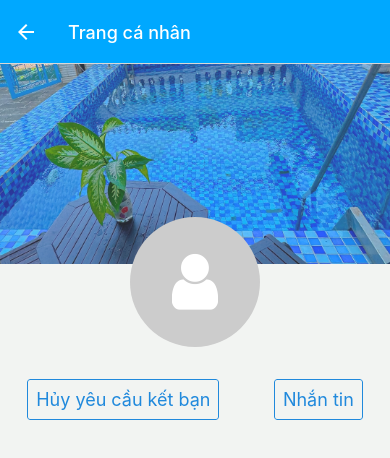
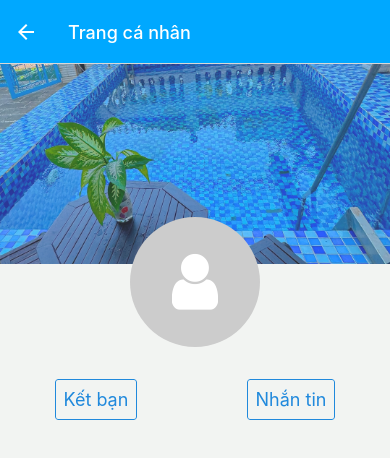
Before and after one commit to ChatBox-Project/fontend_zalo_mobile_v3, a React Native app: screen /UserProfileScreen in a window 390 px wide. Shown: the top 458 px of the page. Built offline with nearby package versions, Linux system fonts and the light colour scheme; no server answers.

Commit message:
fix song chuc nang gui yeu cau ket ban

```diff
--- a/api/user/request-add-friend-status.js
+++ b/api/user/request-add-friend-status.js
@@ -1,11 +1,14 @@
 import axios from "axios";
 import { HOST } from "../../config/Config";
 
-export const RequestAddFriendStatus = async (userId, tokenAccess) => {
-    const api = `${HOST}/users/request/status/${userId}`;
+export const RequestAddFriendStatus = async (userIdRecieve, userIdSend, tokenAccess) => {
+    const api = `${HOST}/users/request/status/${userIdSend}`;
     const code = await axios.get(api, {
         headers: {
             'Authorization': `Bearer ${tokenAccess}`
+        },
+        params: {
+            userId: userIdRecieve
         }
     });
     return code;
--- a/api/user/request-add-friend.js
+++ b/api/user/request-add-friend.js
@@ -1,17 +1,17 @@
 import axios from "axios";
 import {HOST} from "../../config/Config";
 
-axios.interceptors.request.use(request => {
-    console.log('Starting Request', JSON.stringify(request.headers, null, 2))
-    if (!request.headers['Authorization']) {
-        console.log('Authorization header is missing');
-    }
-    return request
-})
+// axios.interceptors.request.use(request => {
+//     console.log('Starting Request', JSON.stringify(request.headers, null, 2))
+//     if (!request.headers['Authorization']) {
+//         console.log('Authorization header is missing');
+//     }
+//     return request
+// })
 
-export const RequestAddFriend = async (userId, tokenAccess) => {
-    const api = `${HOST}/users/request-add-friend/${userId}`;
-    const code = await axios.post(api, {}, {
+export const RequestAddFriend = async (userIdRecieve, userIdSend, tokenAccess) => {
+    const api = `${HOST}/users/request-add-friend/${userIdRecieve}`;
+    const code = await axios.post(api, {userId: userIdSend}, {
         headers: {
             'Authorization': `Bearer ${tokenAccess}`
         }
--- a/screen/Individual/UserProfileScreen.js
+++ b/screen/Individual/UserProfileScreen.js
@@ -14,7 +14,7 @@ import {showMessage} from "react-native-flash-message";
 
 function UserProfileScreen({navigation, route}) {
 
-    const userId = route.params?.userId
+    const userIdRecieve = route.params?.userId
 
     const [user, setUser] = React.useState(null)
     const [isRequestAddFriend, setIsRequestAddFriend] = React.useState(false)
@@ -34,10 +34,12 @@ function UserProfileScreen({navigation, route}) {
         }
     }
 
-    const requestAddFriend = async (userId) => {
+    const requestAddFriend = async (userIdRecieve) => {
         try {
             const tokenAccess = await getToken()
-            const response = await RequestAddFriend(userId, tokenAccess)
+            const user = await  getUser()
+            const userIdSend = user._id
+            const response = await RequestAddFriend(userIdRecieve, userIdSend, tokenAccess)
             showMessage({
                 message: "Thông báo",
                 description: "Đã gửi yêu cầu kết bạn",
@@ -93,10 +95,10 @@ function UserProfileScreen({navigation, route}) {
             </View>
             <View style={{flexDirection: "row", alignItems: "center", justifyContent: "space-around", marginTop: 15}}>
                 {
-                    isRequestAddFriend ?
+                    isRequestAddFriend === false ?
                         <Button
                             onPress={() => {
-                                requestAddFriend(userId)
+                                requestAddFriend(userIdRecieve)
                             }}
                             title={"Kết bạn"}
                             type="outline"
--- a/screen/friend_request/ReceivedScreen.js
+++ b/screen/friend_request/ReceivedScreen.js
@@ -1,15 +1,29 @@
 import React from 'react'
 import {StyleSheet, Text, View} from 'react-native';
 import Icon from 'react-native-vector-icons/FontAwesome5';
+import {RequestAddFriendStatus} from "../../api";
+import {getToken, getUser} from "../../store/Store";
 
 function ReceivedScreen({navigation}) {
 
     React.useEffect(() => {
-
+        getRequestAddFriend()
     }, [])
 
+
     const getRequestAddFriend = async () => {
-
+        try {
+            const tokenAccess = await getToken()
+            console.log(tokenAccess)
+            const user = await getUser()
+            const userId = user._id
+            // console.log(userId)
+            // console.log(tokenAccess)
+            const response = await RequestAddFriendStatus(userId, tokenAccess)
+            console.log(response.data)
+        }catch (error){
+            console.log(error)
+        }
     }
 
     return (
```
